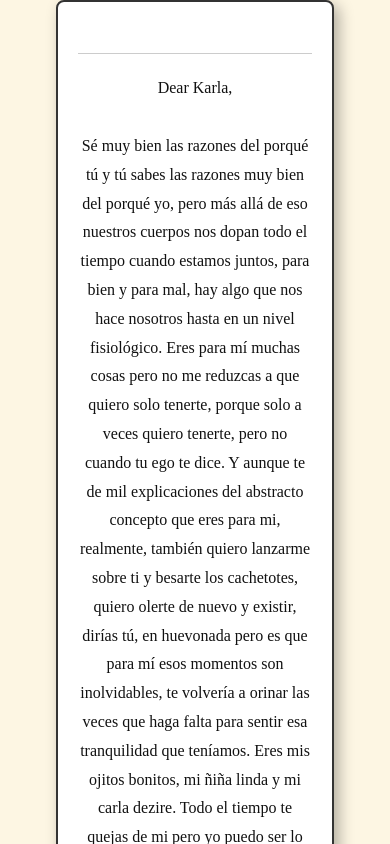
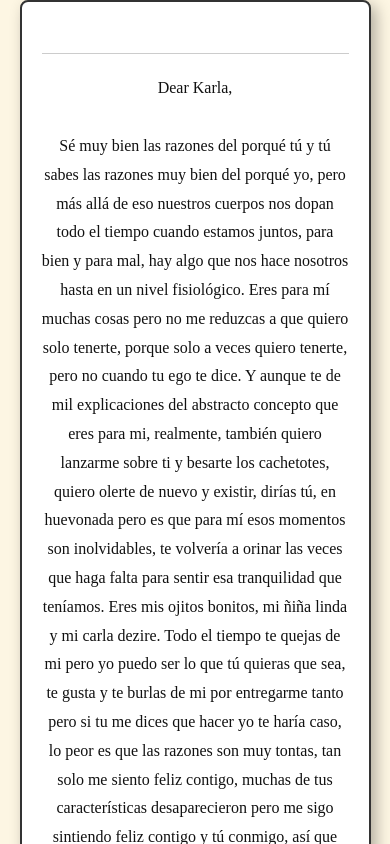
Before and after one commit to juanitopresidente/juanitopresidente.github.io, a plain HTML site: page letter/index.html in a window 390 px wide. Shown: the top 844 px of the page. Drawn offline with Linux system fonts and the light colour scheme.

Commit message:
mobile changes letter css 2

```diff
--- a/letter/css/styles.css
+++ b/letter/css/styles.css
@@ -12,13 +12,14 @@ body {
   background-color: #fff;
   border: 2px solid #333;
   padding: 40px;
-  width: 60%;
+  width: 90%;
   max-width: 800px;
   box-shadow: 5px 5px 15px rgba(0,0,0,0.3);
   color: #111;
   text-align: center;
   line-height: 1.8;
   border-radius: 8px;
+  box-sizing: border-box;
 }
 
 h1 {
```
